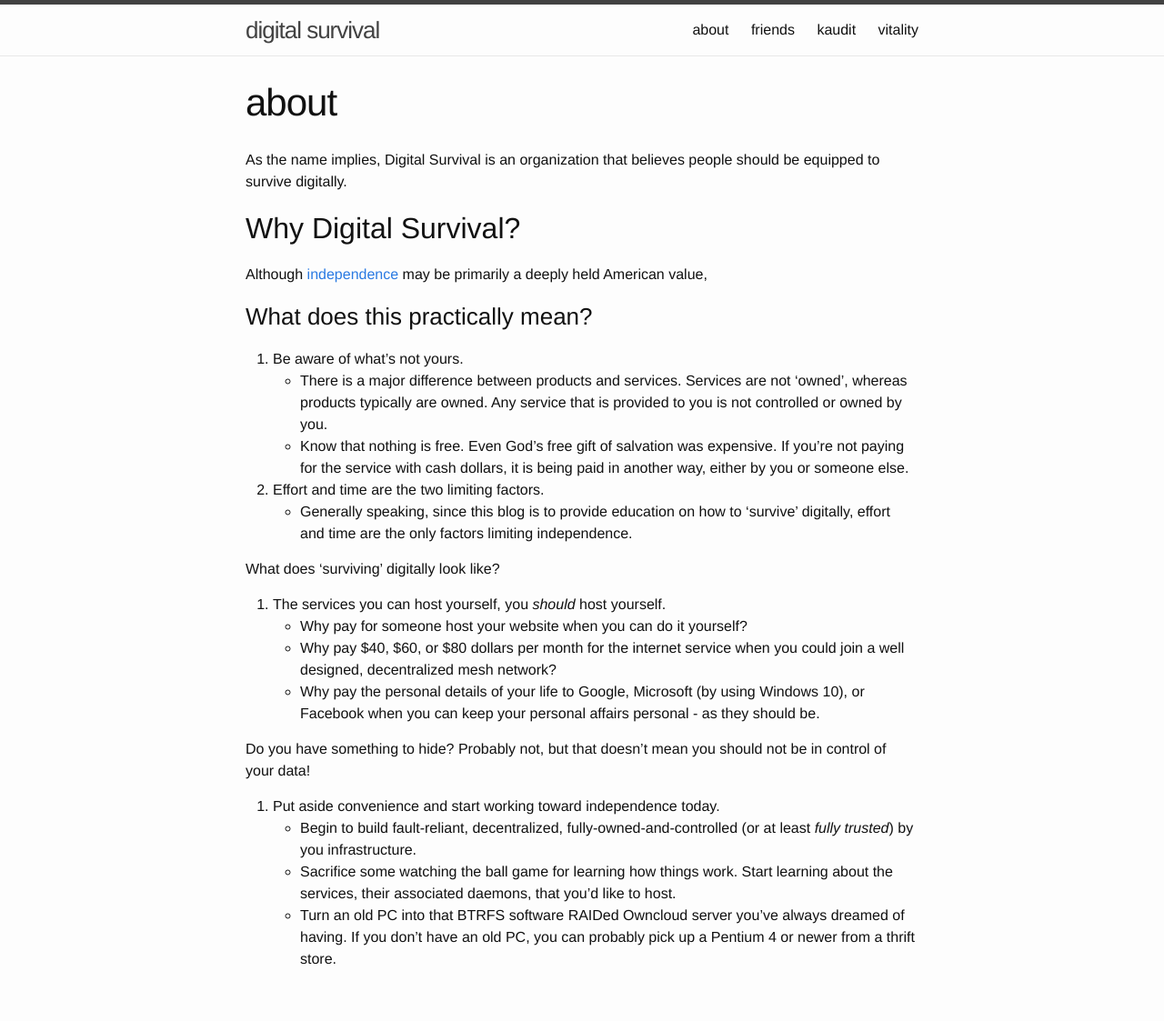
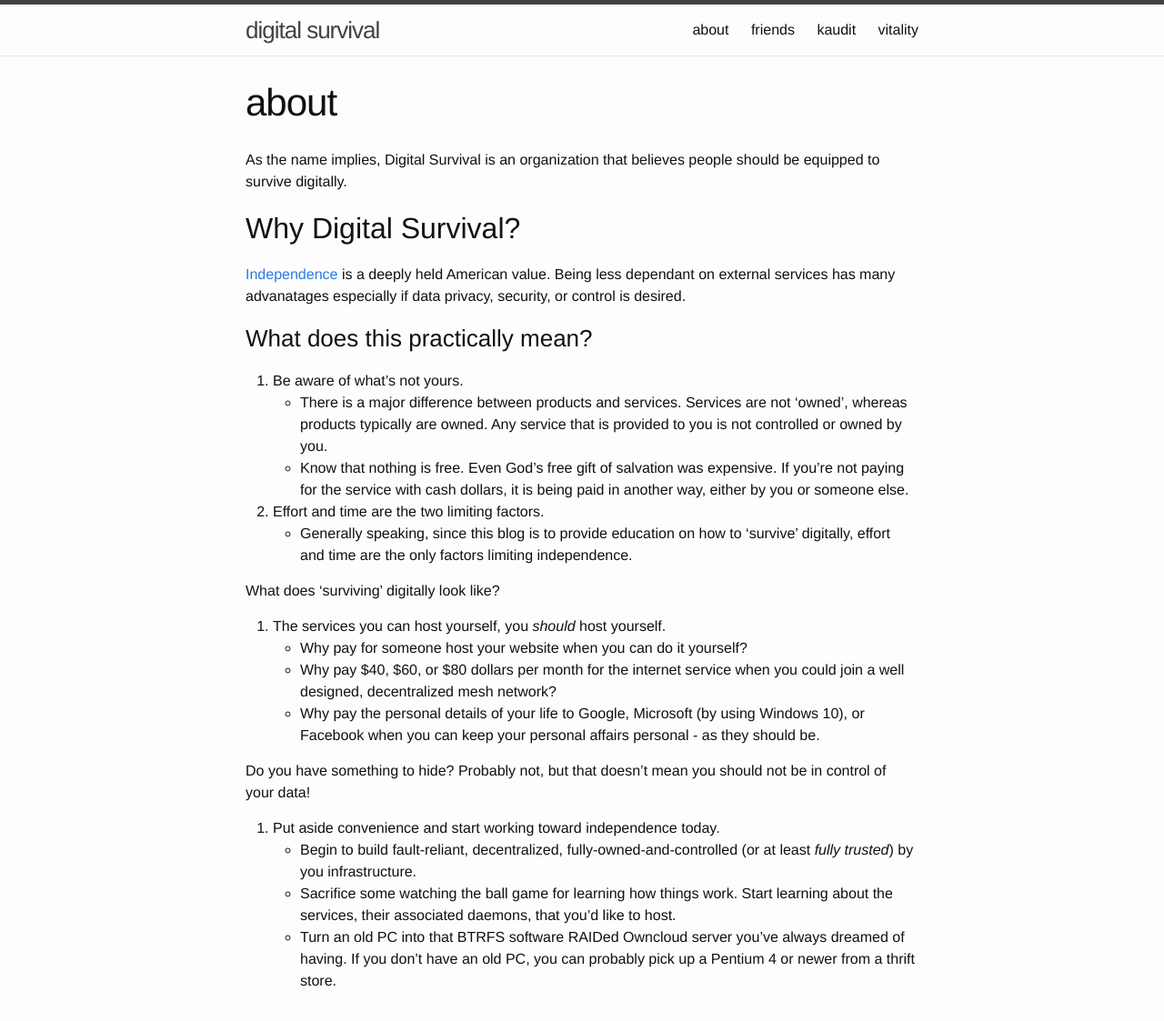
Before and after one commit to digitalsurvival/digitalsurvival.github.io, a Jekyll site: the page built from about.md, in a window 1280 px wide, cut to the strip 0-1123 px from the top of the page. Shown: the whole strip at 91% size. Built offline with Jekyll 4.4.1, drawn with Linux system fonts in a browser that asks for light colours; comment, search, counter and statistics services are not loaded.

```diff
--- a/about.md
+++ b/about.md
@@ -8,7 +8,7 @@
 
 ## Why Digital Survival? ##
 
-Although [independence](https://en.wikipedia.org/wiki/United_States_Declaration_of_Independence#Annotated_text_of_the_engrossed_Declaration) may be primarily a deeply held American value,
+[Independence](https://en.wikipedia.org/wiki/United_States_Declaration_of_Independence#Annotated_text_of_the_engrossed_Declaration) is a deeply held American value. Being less dependant on external services has many advanatages especially if data privacy, security, or control is desired.
 
 ### What does this practically mean? ###
 
```
